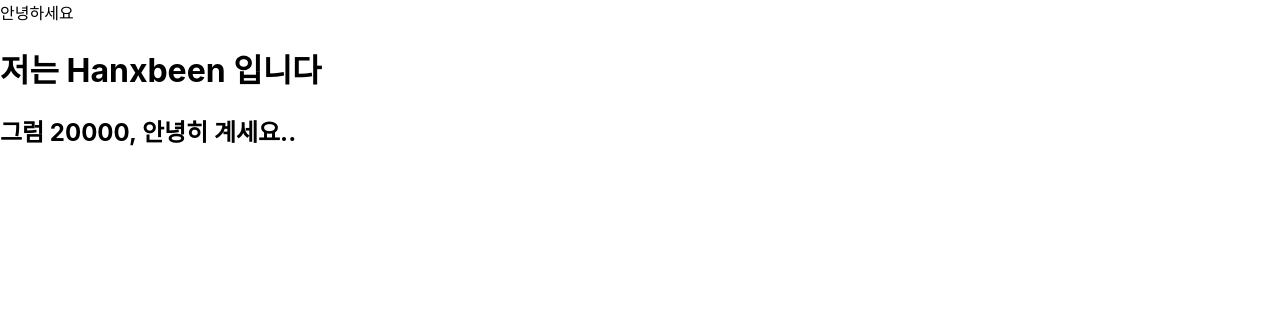
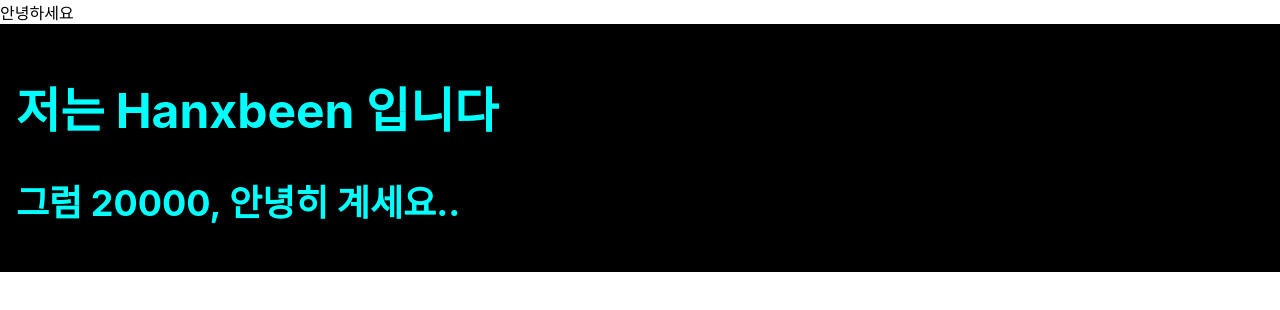
Before and after one commit to Hanxbeen/React_Tutorial, a React (Create React App) app in the folder begin-react/: page / in a window 1280 px wide. Shown: the top 310 px of the page. Built offline with nearby package versions, Linux system fonts and the light colour scheme.

Commit message:
study : 'JSX에서 style과 CSS class설정 방법'

```diff
--- a/begin-react/src/App.js
+++ b/begin-react/src/App.js
@@ -3,10 +3,16 @@ import Hello from "./Hello";
 
 function App() {
   const name = "Hanxbeen";
+  const style = {
+    backgroundColor: "Black",
+    color: "aqua",
+    fontSize: 24,
+    padding: "1rem",
+  };
   return (
     <>
       <Hello />
-      <div>
+      <div style={style}>
         <h1>저는 {name} 입니다</h1>
         <h2>그럼 20000, 안녕히 계세요..</h2>
       </div>
```
